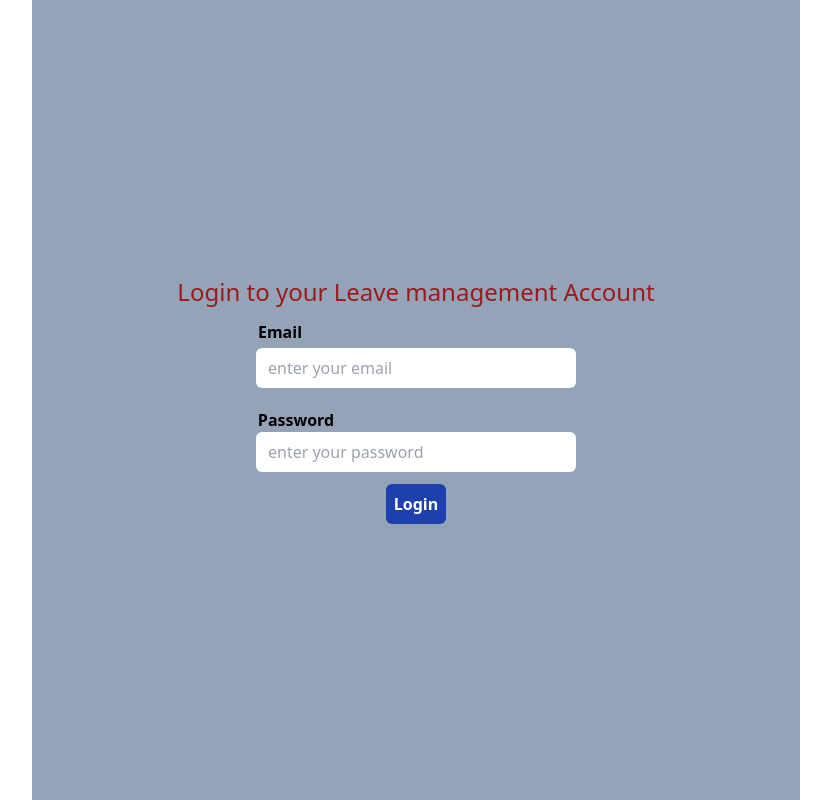
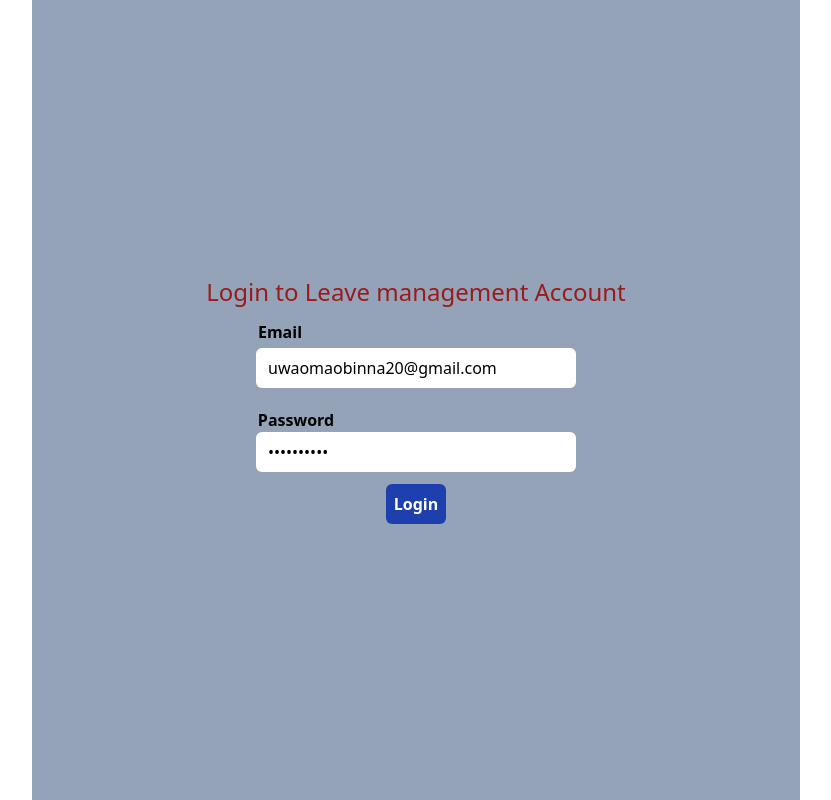
Before and after one commit to Rankshow/rebrand-leave-management-sys, a React (Vite) app: page / in a window 1280 px wide. Shown: the whole page, without its empty margins (224-1055 px from the left). Built offline with nearby package versions, Linux system fonts and the light colour scheme.

Commit message:
added getEmployees as props to Add component

```diff
--- a/src/Dashboard/Add.jsx
+++ b/src/Dashboard/Add.jsx
@@ -4,7 +4,7 @@ import { db } from '../config/firebase';
 import { collection, addDoc } from "firebase/firestore";
 
 
-const Add = ({ employees, setEmployees, setIsAdding }) => {
+const Add = ({ employees, setEmployees, setIsAdding, getEmployees }) => {
   const [name, setName] = useState("");
   const [email, setEmail] = useState("");
   const [phoneNo, setPhoneNo] = useState("");
@@ -42,6 +42,7 @@ const Add = ({ employees, setEmployees, setIsAdding }) => {
 
     setEmployees(employees);
     setIsAdding(false);
+    getEmployees();
   //  NB: setIsAdding makes the popUp go away
 
     Swal.fire({
--- a/src/Dashboard/Table.jsx
+++ b/src/Dashboard/Table.jsx
@@ -36,7 +36,7 @@ const Table = ({ employees, handleEdit, handleDelete }) => {
                     <td>{data.leaveType}</td>
                     <td><button onClick={() => handleDelete(data.id)} className='text-red-600 font-bold text-2xl pb-1 hover:bg-red-300 hover:rounded-full'><CloseCircleOutlined /></button>
                   <button onClick={() => handleEdit(data.id)} className='text-green-600 font-bold text-2xl pb-1 md:ml-3 hover:bg-green-400 hover:rounded-full'><EditOutlined /></button>
-                    <button className='text-orange-600 font-bold text-2xl pb-1 md:ml-3  hover:bg-orange-400 hover:rounded-full'><EyeOutlined /></button>
+                    {/* <button className='text-orange-600 font-bold text-2xl pb-1 md:ml-3  hover:bg-orange-400 hover:rounded-full'><EyeOutlined /></button> */}
                     </td>
                   </tr>
                 ))
--- a/src/Login/login.jsx
+++ b/src/Login/login.jsx
@@ -1,14 +1,14 @@
-import React, { useState } from 'react';
-import Swal from 'sweetalert2';
+import React, { useState } from "react";
+import Swal from "sweetalert2";
 
 const Login = ({ setIsAuthenticated }) => {
-  const adminEmail = 'uwaomaobinna20@gmail.com';
-  const adminPassword = 'matthew';
+  const adminEmail = "uwaomaobinna20@gmail.com";
+  const adminPassword = "rankshow20";
 
-  const [email, setEmail] = useState('uwaomaobinna20@gmail.com');
-  const [password, setPassword] = useState('rankshow20');
+  const [email, setEmail] = useState("uwaomaobinna20@gmail.com");
+  const [password, setPassword] = useState("rankshow20");
 
-  const handleLogin = e => {
+  const handleLogin = (e) => {
     e.preventDefault();
 
     if (email === adminEmail && password === adminPassword) {
@@ -19,12 +19,12 @@ const Login = ({ setIsAuthenticated }) => {
           Swal.showLoading();
         },
         willClose: () => {
-          localStorage.setItem('is_authenticated', true);
+          localStorage.setItem("is_authenticated", true);
           setIsAuthenticated(true);
 
           Swal.fire({
-            icon: 'success',
-            title: 'Successfully logged in!',
+            icon: "success",
+            title: "Successfully logged in!",
             showConfirmButton: false,
             timer: 1500,
           });
@@ -39,31 +39,53 @@ const Login = ({ setIsAuthenticated }) => {
         },
         willClose: () => {
           Swal.fire({
-            icon: 'error',
-            title: 'Error!',
-            text: 'Incorrect email or password.',
+            icon: "error",
+            title: "Error!",
+            text: "Incorrect email or password.",
             showConfirmButton: true,
           });
         },
       });
     }
-    }
-    return(
-      <div className='bg-slate-400 max-w-3xl h-screen flex items-center justify-center mx-auto'>
-        <form className='flex justify-center flex-col items-center '>
-        <h1 className='text-xl md:text-2xl font-medium text-red-800 mb-3'>Login to your Leave management Account</h1>
+  };
+  return (
+    <div className="bg-slate-400 max-w-3xl h-screen flex items-center justify-center mx-auto">
+      <form className="flex justify-center flex-col items-center ">
+        <h1 className="text-2xl md:text-2xl font-medium text-red-800 mb-3">
+          Login to Leave management Account
+        </h1>
         {/* Email */}
-          <label className='ml-[-17em] font-bold mb-1' htmlFor="username">Email</label>
-          <input onClick={(e) => setEmail(e.target.value)} className='w-80 py-2 rounded-md pl-3 mb-5 outline-none' type="text" placeholder='enter your email' />
-          {/* password */}
-          <label className='ml-[-15em] font-bold' htmlFor="username">Password</label>
-          <input onClick={(e) => setPassword(e.target.value)} className='w-80 py-2 rounded-md pl-3 outline-none' type="password" placeholder='enter your password' />
-          {/*Login*/}
-          <button onClick={handleLogin} className='bg-blue-800 py-2 px-2 mt-3 font-bold text-white rounded-md hover:opacity-[.7]'>Login</button>
-        </form>
+        <label className="ml-[-17em] font-bold mb-1" htmlFor="username">
+          Email
+        </label>
+        <input
+          onClick={(e) => setEmail(e.target.value)}
+          className="w-80 py-2 rounded-md pl-3 mb-5 outline-none"
+          type="text"
+          value={email}
+          placeholder="enter your email"
+        />
+        {/* password */}
+        <label className="ml-[-15em] font-bold" htmlFor="username">
+          Password
+        </label>
+        <input
+          onClick={(e) => setPassword(e.target.value)}
+          className="w-80 py-2 rounded-md pl-3 outline-none"
+          type="password"
+          value={password}
+          placeholder="enter your password"
+        />
+        {/*Login*/}
+        <button
+          onClick={handleLogin}
+          className="bg-blue-800 py-2 px-2 mt-3 font-bold text-white rounded-md hover:opacity-[.7]"
+        >
+          Login
+        </button>
+      </form>
     </div>
-  )
+  );
 };
 
-
 export default Login;
```
